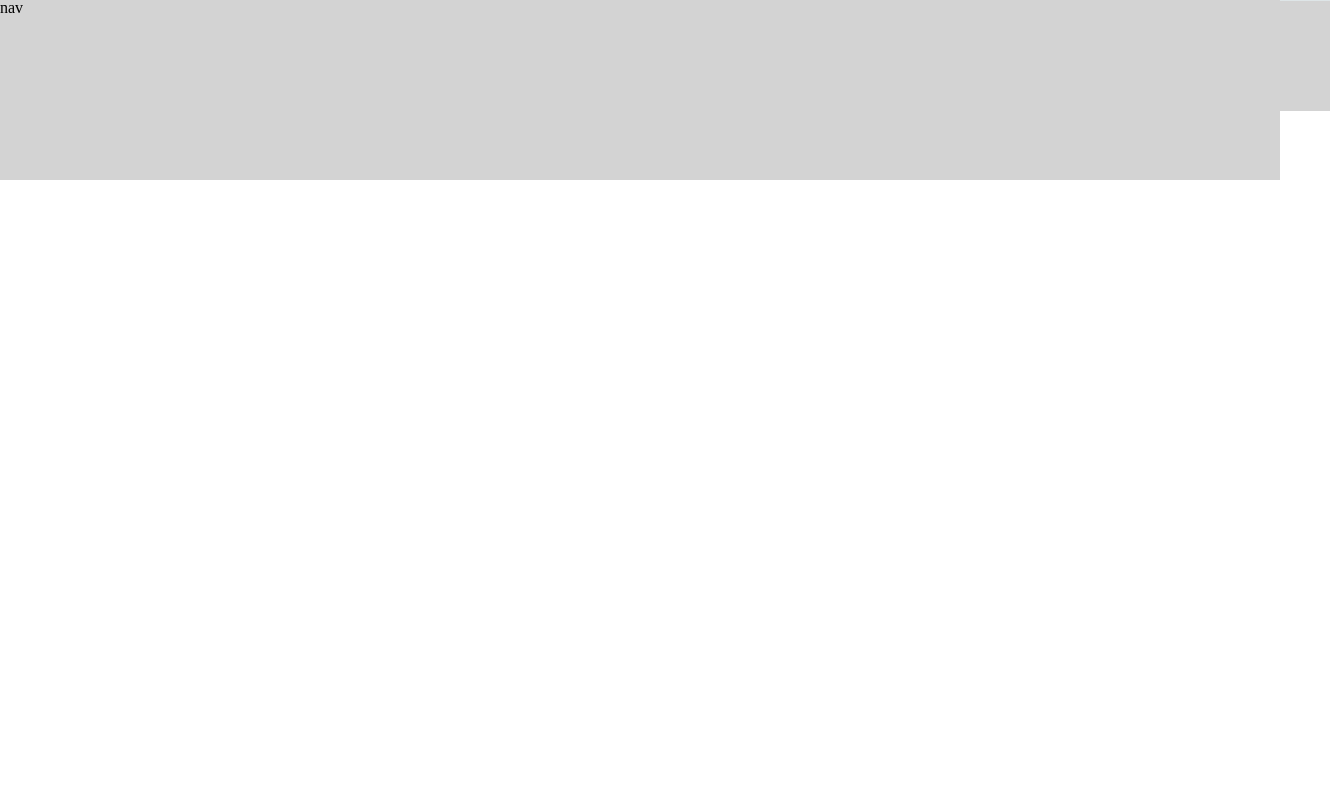
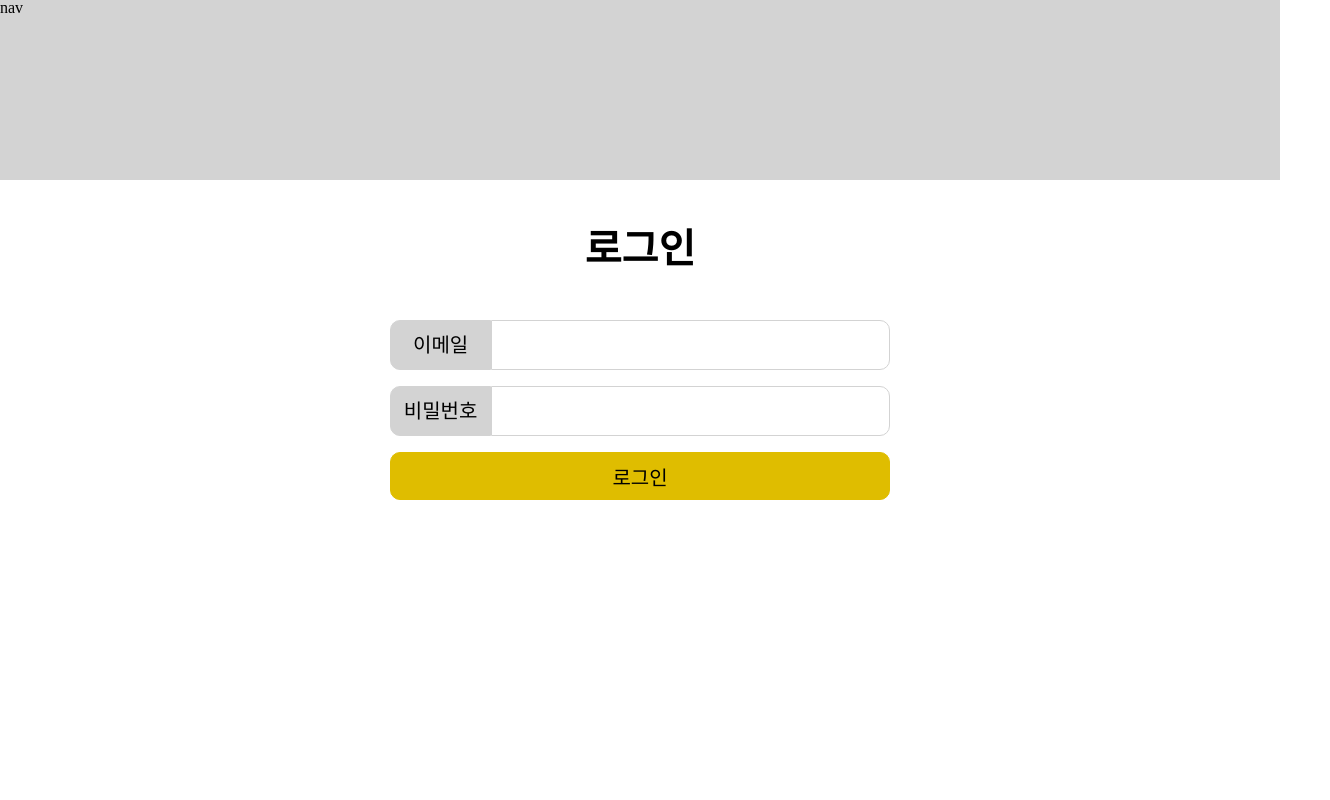
Before and after one commit to JBA-jeju-basketball-association/JBA-FE, a React (Create React App) app: page /login in a window 1280 px wide. Shown: the top 800 px of the page, 1330 px wide, since content can reach past the window. Built offline with nearby package versions, Linux system fonts and the light colour scheme.

Commit message:
#13 feat: 로그인 구현 중간 저장

```diff
--- a/src/app/App.tsx
+++ b/src/app/App.tsx
@@ -4,26 +4,28 @@ import { UploadFileList } from "./features/post/upLoadFile/ui/upLoadFileList/UpL
 import { UpLoadButton } from "./features/post/upLoadFile/ui/UpLoadButton/UpLoadButton";
 import AddCompetitionPage from "../pages/competitionPages/ui/addCompetitionPage/AddCompetitionPage";
 import Test from "./Test";
-import LoginPage from "../pages/loginPage/LoginPage";
+import LoginPage from "../pages/loginPage/ui/LoginPage";
 
 function App() {
     return (
         <div className="App">
             <header>nav</header>
+            <div style={{minHeight: "calc(100vh - 110px)",  paddingTop:"180px"}}>
             <Routes>
-          <Route path="main" element={<div>main</div>} />
+                <Route path="main" element={<div>main</div>}/>
                 {/*컴포넌트 테스트를 위한 임시 path */}
                 <Route path="zzuyeontest" element={
                     <div>
                         <UploadFileList></UploadFileList>
                         <UpLoadButton></UpLoadButton>
                     </div>
-          } />
-            <Route path="/add-competition" element={<AddCompetitionPage />} />
-            <Route path="login" element={<LoginPage />} />
-            <Route path="test" element={<Test />} />
+                }/>
+                <Route path="/add-competition" element={<AddCompetitionPage/>}/>
+                <Route path="login" element={<LoginPage/>}/>
+                <Route path="test" element={<Test/>}/>
             </Routes>
-        <footer >footer</footer>
+            </div>
+            <footer>footer</footer>
         </div>
     );
 }
--- a/src/app/hocs/api.ts
+++ b/src/app/hocs/api.ts
@@ -5,7 +5,7 @@ export const api:AxiosInstance = axios.create({
     // baseURL: 'http://ec2-43-201-38-210.ap-northeast-2.compute.amazonaws.com:8080', // 배포된 서버 사용시
     baseURL: "http://localhost:8080", // 로컬 서버 사용시
     headers: {
-        Accept:"application/json"
+        // Accept:"application/json"
     }
 })
 
--- a/src/pages/loginPage/LoginPage.tsx
+++ /dev/null
@@ -1,11 +0,0 @@
-import React from 'react';
-
-const LoginPage = () => {
-    return (
-        <div>
-
-        </div>
-    );
-};
-
-export default LoginPage;
--- /dev/null
+++ b/src/pages/loginPage/ui/LoginPage.module.css
@@ -0,0 +1,61 @@
+.LoginPage {
+    display: flex;
+    flex-direction: column;
+    align-items: center;
+}
+
+.formBox {
+    display: flex;
+    flex-direction: column;
+    align-items: center;
+    width: 500px;
+    height: 100%;
+}
+
+.boxArea {
+    display: flex;
+    width: 100%;
+    margin-bottom: 1rem;
+}
+
+.labelArea {
+    display: flex;
+    justify-content: center;
+    align-items: center;
+    width: 100px;
+    height: 48px;
+    background-color: var(--color-lightgray);
+    border: 1px solid var(--color-lightgray);
+    border-radius: 10px 0 0 10px;
+}
+
+.labelArea label {
+    font-size: 20px;
+}
+
+.inputArea {
+    display: flex;
+    justify-content: space-between;
+    align-items: center;
+    width: 400px;
+    height: 48px;
+    border: 1px solid var(--color-lightgray);
+    border-radius: 0 10px 10px 0;
+}
+
+.inputArea input {
+    width: 340px;
+    padding: 0 10px 0 10px;
+    font-size: 16px;
+    border: none;
+}
+
+.submitButton {
+    width: 500px;
+    height: 48px;
+    border: 1px solid var(--primary-color);
+    background-color: var(--primary-color);
+    border-radius: 10px;
+    font-size: 20px;
+
+}
--- /dev/null
+++ b/src/pages/loginPage/ui/LoginPage.tsx
@@ -0,0 +1,70 @@
+import React, {useState} from 'react';
+import PageTitle from "../../../shared/ui/pageTitle/PageTitle";
+import style from "./LoginPage.module.css";
+import {api} from "../../../app/hocs/api";
+import {useMutation, useQuery} from "@tanstack/react-query";
+
+const LoginPage = () => {
+
+    const [email, setEmail] = useState<string | null>(null);
+    const [password, setPassword] = useState<string | null>(null);
+
+    const fetchLogin = async () => {
+        api.post("/v1/api/sign/login",{
+            email,
+            password
+        },{
+            headers: {
+                "access-token": "",
+            }
+        }).then((res) => {
+                if (res.status === 200) {
+                    console.log(res)
+                }
+            })
+            .catch(err => console.log(err.message))
+    }
+
+    // const {data, isError, error, isLoading} = useQuery({
+    //     queryKey:["login"],
+    //     queryFn:fetchLogin,
+    //     retry: false
+    // })
+
+
+
+    const submitHandler = (e:React.FormEvent<HTMLFormElement>):void => {
+        e.preventDefault()
+        console.log(email,password)
+        fetchLogin();
+    }
+
+
+    return (
+        <div className={style.LoginPage}>
+            <PageTitle pageName={"로그인"} />
+            <form className={style.formBox} onSubmit={(e) => submitHandler(e)}>
+                <div className={style.boxArea}>
+                    <div className={style.labelArea}>
+                        <label>이메일</label>
+                    </div>
+                    <div className={style.inputArea}>
+                        <input type="email" onChange={(e) => setEmail(e.target.value)}/>
+                    </div>
+                </div>
+                <div className={style.boxArea}>
+                    <div className={style.labelArea}>
+                        <label>비밀번호</label>
+                    </div>
+                    <div className={style.inputArea}>
+                        <input type="password" onChange={(e) => setPassword(e.target.value)}/>
+                    </div>
+                </div>
+
+                <button type="submit" className={style.submitButton}>로그인</button>
+            </form>
+        </div>
+    );
+};
+
+export default LoginPage;
--- a/src/shared/base.css
+++ b/src/shared/base.css
@@ -74,14 +74,7 @@ header {
 
 
 footer {
-	/* footer를 aside위에 올리기 위해 사용(부유객체) */
-
-	position: absolute;
 	height: 110px;
 	width: 100%;
-	padding: 0 25px;
-	line-height: 60px;
-	color: #8a8c8f;
-	border-top: 1px solid #dee5e7;
 	background-color: lightgray;
 }
--- a/src/shared/ui/checkbox/CheckBox.module.css
+++ /dev/null
@@ -1,4 +0,0 @@
-.CheckBox {
-    appearance: auto;
-    outline: var(--color-gray);
-}
```
Also changed, not shown: src/shared/ui/checkbox/CheckBox.tsx (deleted, +0 -16 lines). Lines whose indentation alone changed are shown as unchanged.
